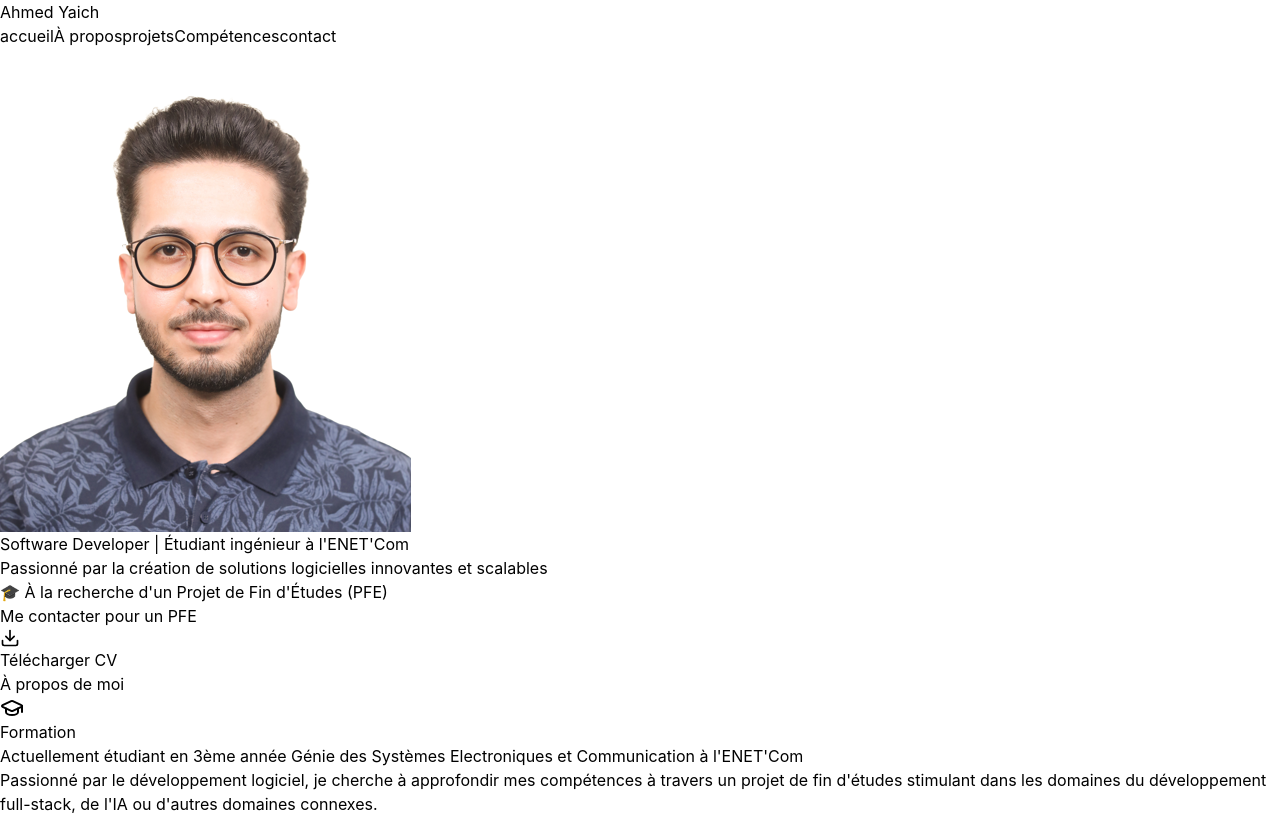
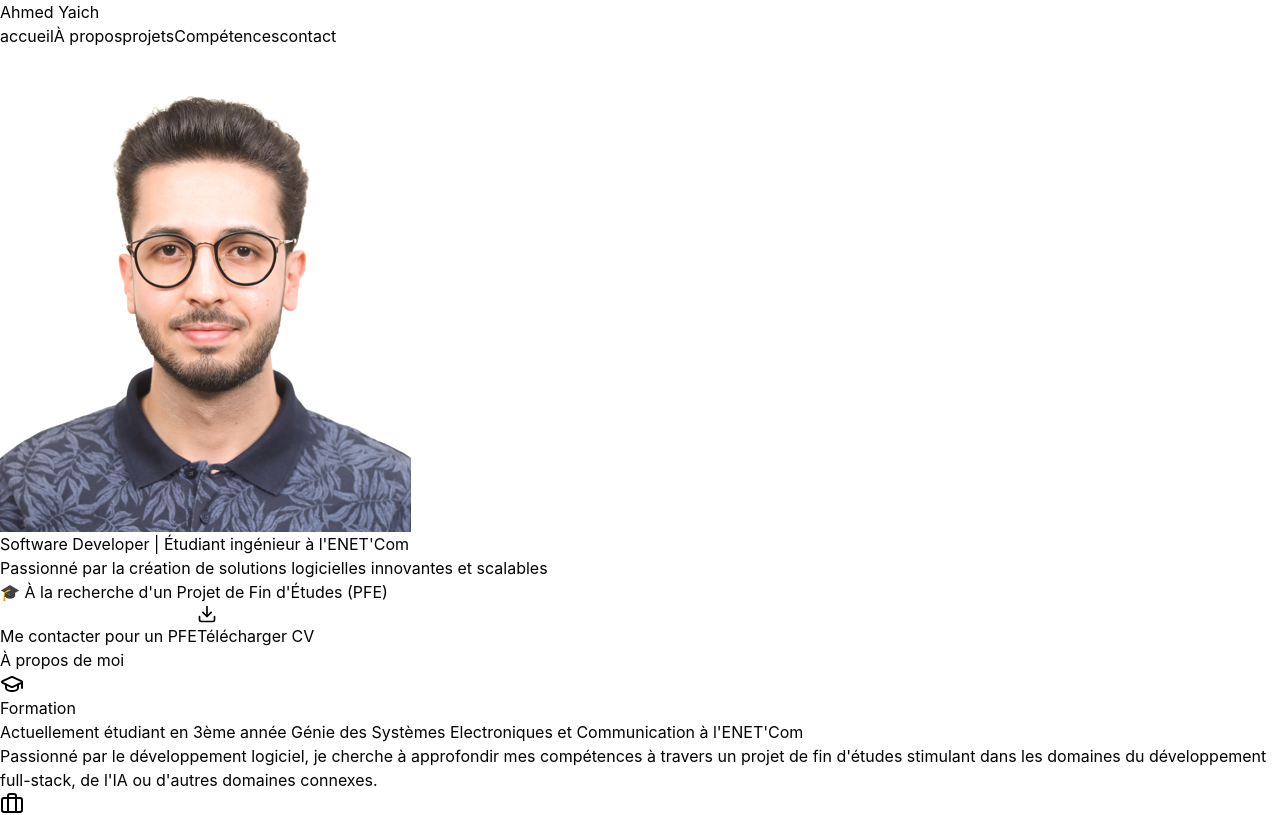
Before and after one commit to AhmedY01/portfolio-pfe-ahmedyaich, a React (Vite) app: page / in a window 1280 px wide. Shown: the top 815 px of the page. Built offline with nearby package versions, Linux system fonts and the light colour scheme.

Commit message:
Fix: removed missing image imports

```diff
--- a/src/App.jsx
+++ b/src/App.jsx
@@ -219,14 +219,28 @@ Avantages :
             >
               Me contacter pour un PFE
             </button>
-            <a
-               href="/files/cv_ahmedyaich.pdf"
-               download="cv_ahmedyaich.pdf"
-               className="border-2 border-purple-500 px-8 py-3 rounded-full font-semibold hover:bg-purple-500/10 transition-all flex items-center gap-2"
-            >
-                <Download size={20} />
-                 Télécharger CV
-            </a>
+            <button
+  onClick={async () => {
+    try {
+      const response = await fetch("/files/cv_ahmedyaich.pdf");
+      const blob = await response.blob();
+      const url = window.URL.createObjectURL(blob);
+      const link = document.createElement("a");
+      link.href = url;
+      link.download = "cv_ahmedyaich.pdf";
+      document.body.appendChild(link);
+      link.click();
+      link.remove();
+      window.URL.revokeObjectURL(url);
+    } catch (err) {
+      console.error("Erreur lors du téléchargement :", err);
+    }
+  }}
+  className="border-2 border-purple-500 px-8 py-3 rounded-full font-semibold hover:bg-purple-500/10 transition-all flex items-center gap-2"
+>
+  <Download size={20} />
+  Télécharger CV
+</button>
           </div>
 
         </div>
```
